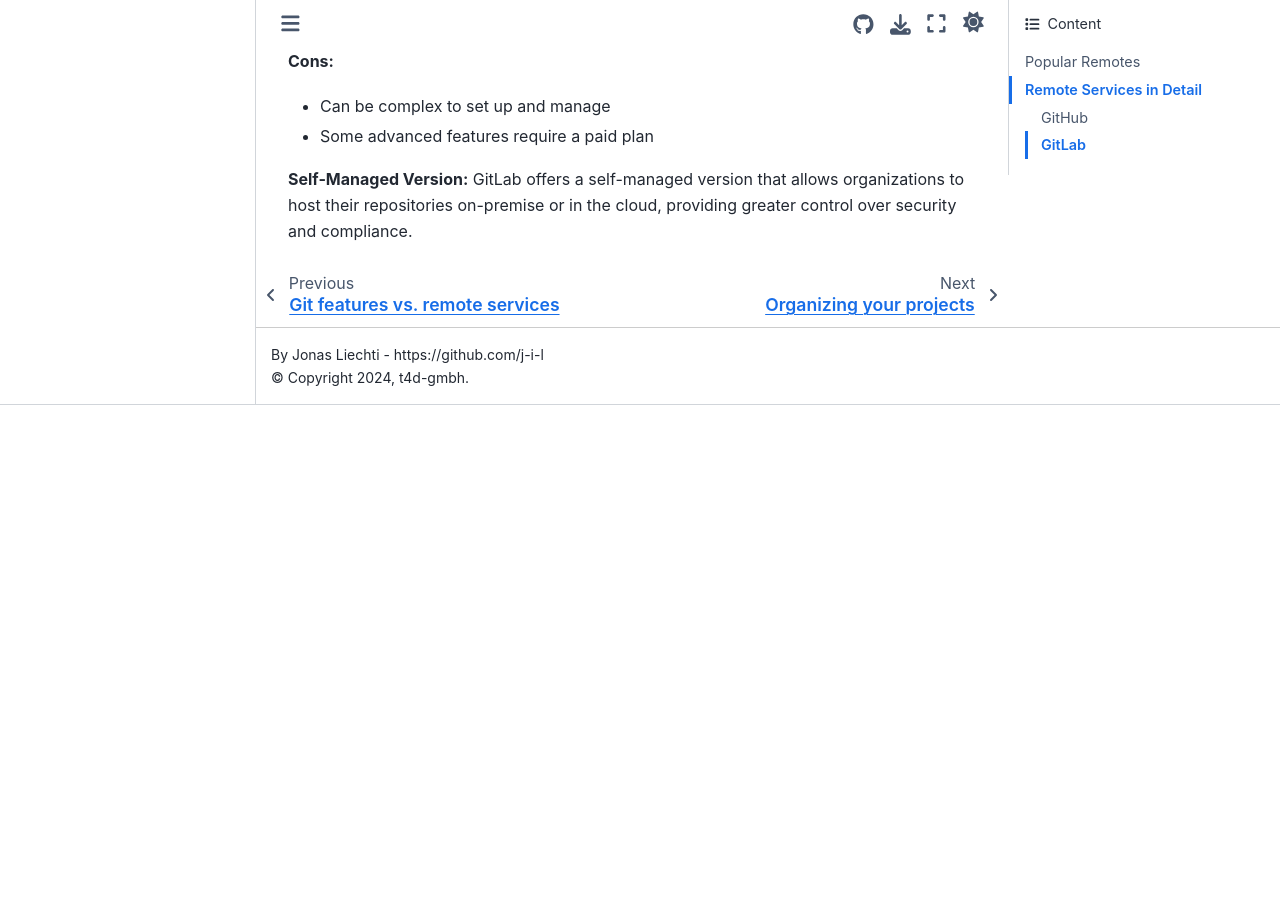
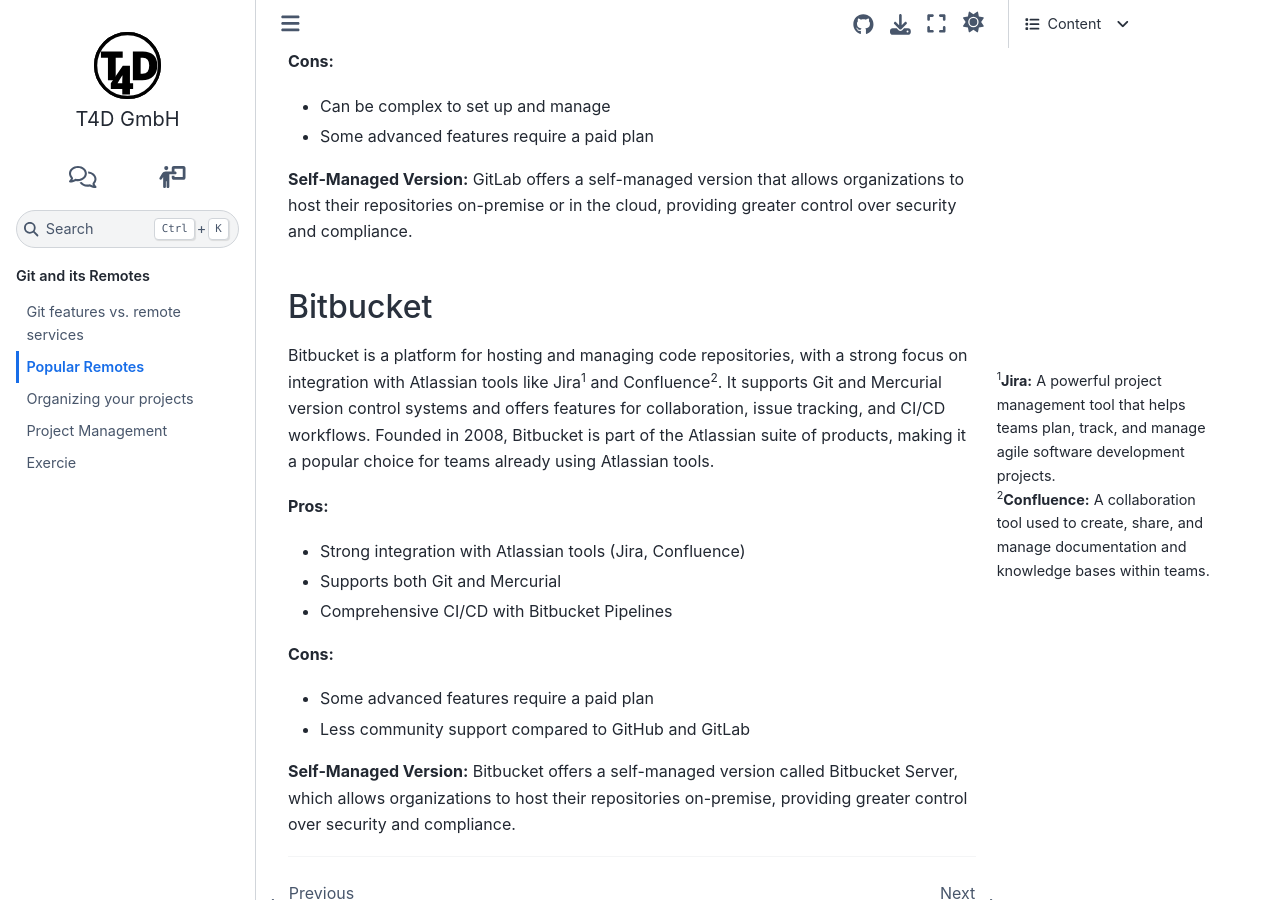
Before and after one commit to t4d-gmbh/git-and-its-remotes, a Sphinx documentation site: the page built from source/content/popular_remotes/index.md, in a window 1280 px wide and 900 px high, scrolled down 1944 px. Built offline with Sphinx 7.4.7 and the Sphinx Book theme 1.1.4, drawn with Linux system fonts in a browser that asks for light colours; the version number could not be read and is left out; before the commit the page ends 2349 px from its top, so only the background shows below that.

Commit message:
added bitbucket description

````diff
--- /dev/null
+++ b/source/content/popular_remotes/bitbucket.md
@@ -0,0 +1,18 @@
+## Bitbucket
+
+Bitbucket is a platform for hosting and managing code repositories, with a strong focus on integration with Atlassian tools like Jira[^sn1] and Confluence[^sn2]. It supports Git and Mercurial version control systems and offers features for collaboration, issue tracking, and CI/CD workflows. Founded in 2008, Bitbucket is part of the Atlassian suite of products, making it a popular choice for teams already using Atlassian tools.
+
+**Pros:**
+- Strong integration with Atlassian tools (Jira, Confluence)
+- Supports both Git and Mercurial
+- Comprehensive CI/CD with Bitbucket Pipelines
+
+**Cons:**
+- Some advanced features require a paid plan
+- Less community support compared to GitHub and GitLab
+
+**Self-Managed Version:**
+Bitbucket offers a self-managed version called Bitbucket Server, which allows organizations to host their repositories on-premise, providing greater control over security and compliance.
+
+[^sn1]: **Jira:** A powerful project management tool that helps teams plan, track, and manage agile software development projects.
+[^sn2]: **Confluence:** A collaboration tool used to create, share, and manage documentation and knowledge bases within teams.
--- a/source/content/popular_remotes/index.md
+++ b/source/content/popular_remotes/index.md
@@ -8,6 +8,7 @@
 ./overview_popular_remotes
 ./github
 ./gitlab
+./bitbucket
 
 ```
 {% else %}
@@ -20,4 +21,7 @@
 ```
 ```{include} ./gitlab.md
 ```
+```{include} ./bitbucket.md
+```
+
 {% endif %}
````
